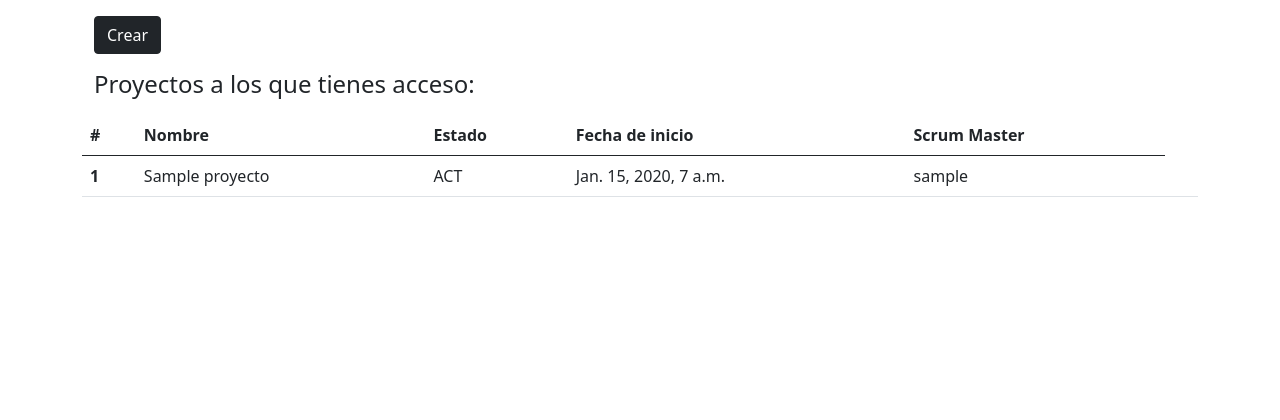
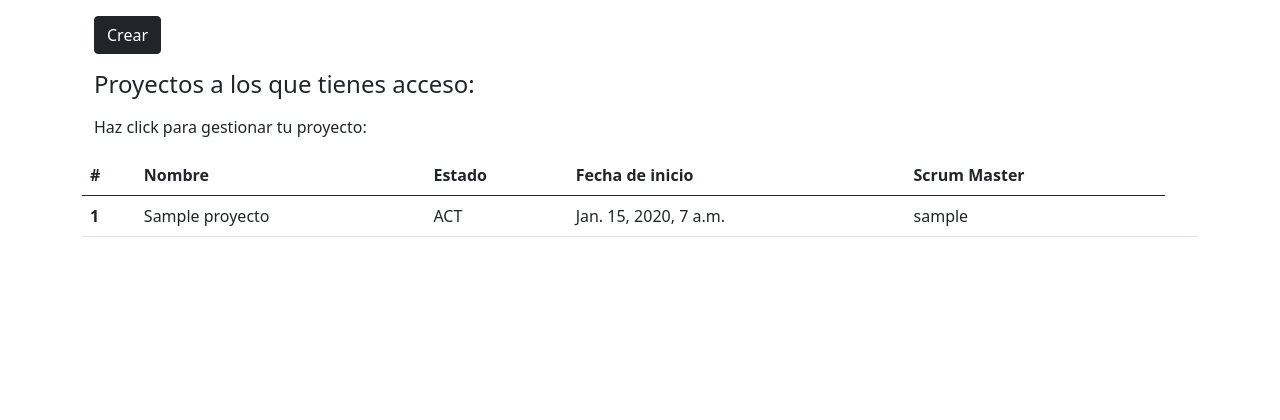
Before and after one commit to Giuli1297/scrum-kanban-pm, a Django app: page /proyectos/ in a window 1280 px wide. Shown: the part 56-476 px from the top of the page. Run offline with Django 3.2, Linux system fonts and the light colour scheme; a user stored in the database is signed in; tables that the repository leaves empty hold one stand-in row (values such as "Sample post").

Commit message:
Templates updated

```diff
--- a/templates/proyecto/proyecto_list.html
+++ b/templates/proyecto/proyecto_list.html
@@ -7,6 +7,7 @@
     <a class="mb-3 btn btn-dark" href="{% url 'proyecto_crear' %}">Crear</a>
 {% endif %}
 <h4 class="mb-3">Proyectos a los que tienes acceso: </h4>
+<p class="mb-3">Haz click para gestionar tu proyecto: </p>
 </div>
 <table class="table table-hover">
 	<thead>
```
Also changed, not shown: templates/rol/list.html (+4 -3 lines).
